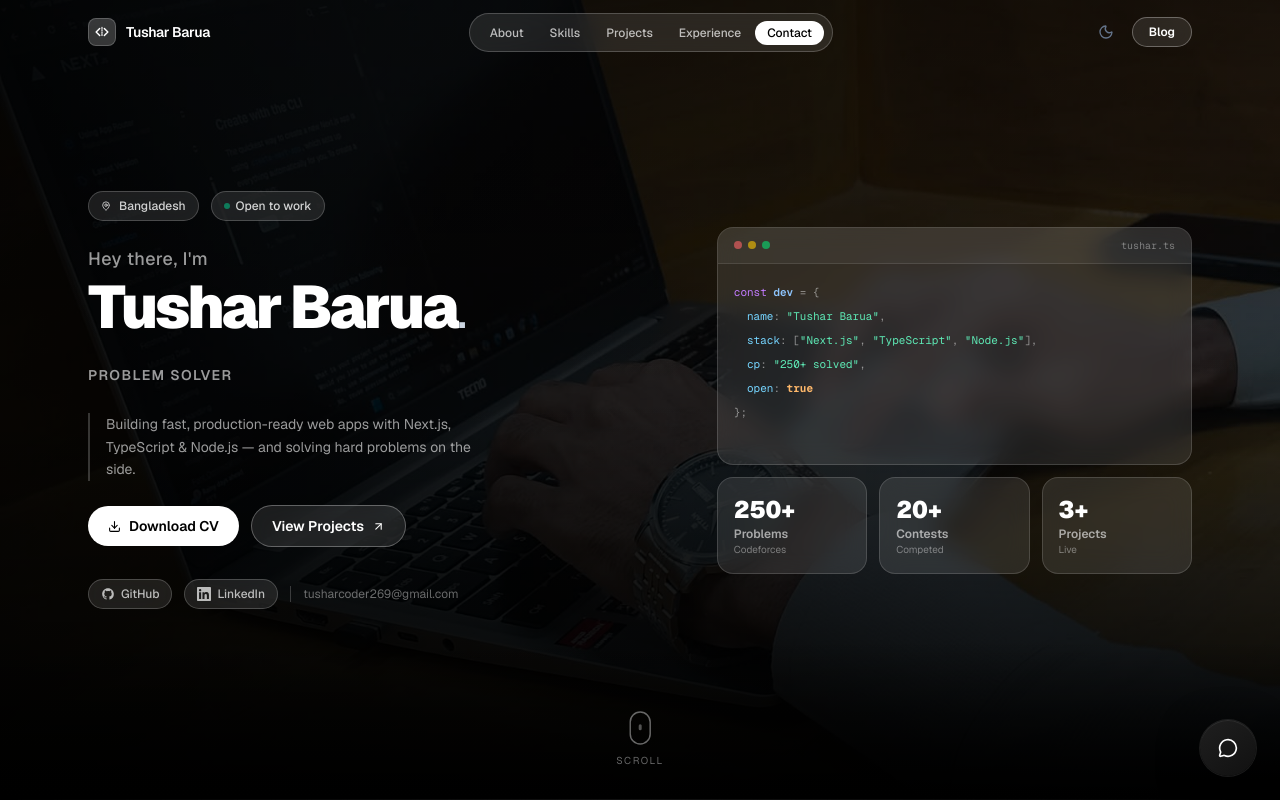
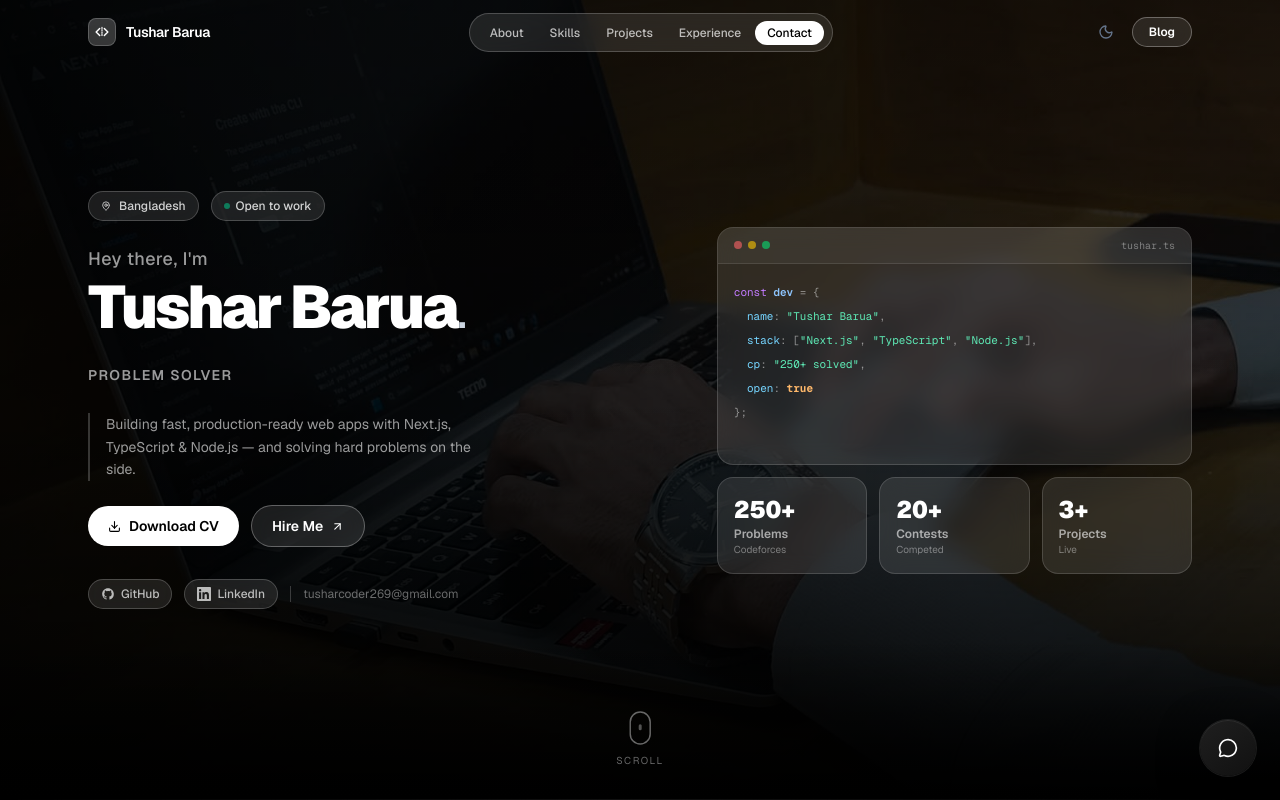
Before and after one commit to tusharsno/tushar-portfolio, a Next.js app: page / in a window 1280 px wide. Shown: the top 800 px of the page. Built offline with nearby package versions, Linux system fonts and the light colour scheme.

Commit message:
feat: hire me button, blog improvements, premium features

```diff
--- a/src/components/Hero.tsx
+++ b/src/components/Hero.tsx
@@ -217,10 +217,10 @@ export default function Hero() {
                 <Download size={13} />Download CV
               </a>
               <button
-                onClick={() => document.getElementById("projects")?.scrollIntoView({ behavior: "smooth" })}
-                className="inline-flex items-center gap-2 px-5 py-2.5 rounded-full border border-white/30 bg-white/10 backdrop-blur-md text-white text-sm font-semibold hover:bg-white/20 transition-all duration-200"
+                onClick={() => document.getElementById("contact")?.scrollIntoView({ behavior: "smooth" })}
+                className="inline-flex items-center gap-2 px-5 py-2.5 rounded-full border border-white/30 bg-white/10 backdrop-blur-md text-white text-sm font-semibold hover:bg-white/20 transition-all duration-200 cursor-pointer"
               >
-                View Projects<ArrowUpRight size={13} />
+                Hire Me<ArrowUpRight size={13} />
               </button>
             </motion.div>
 
```
